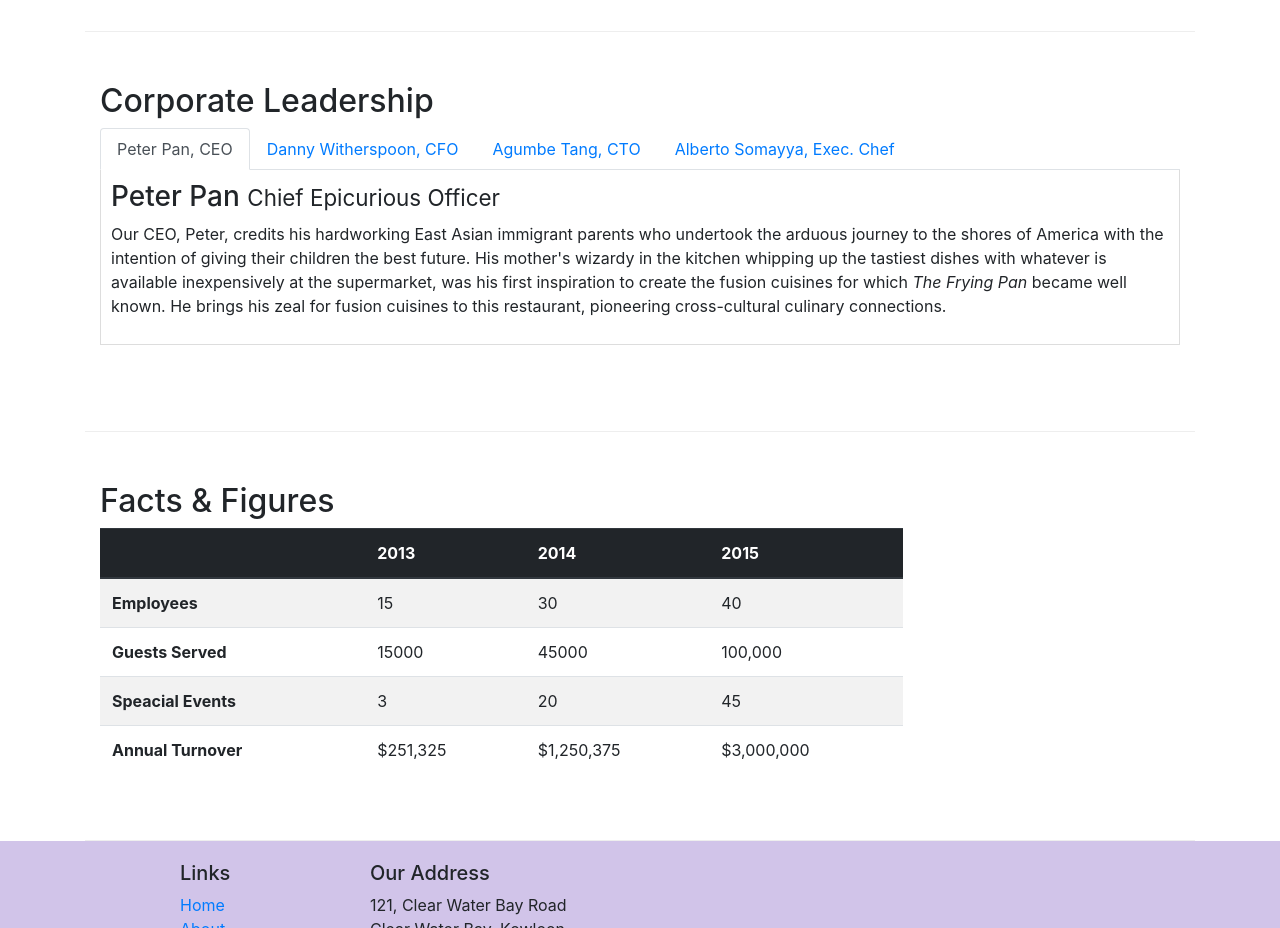
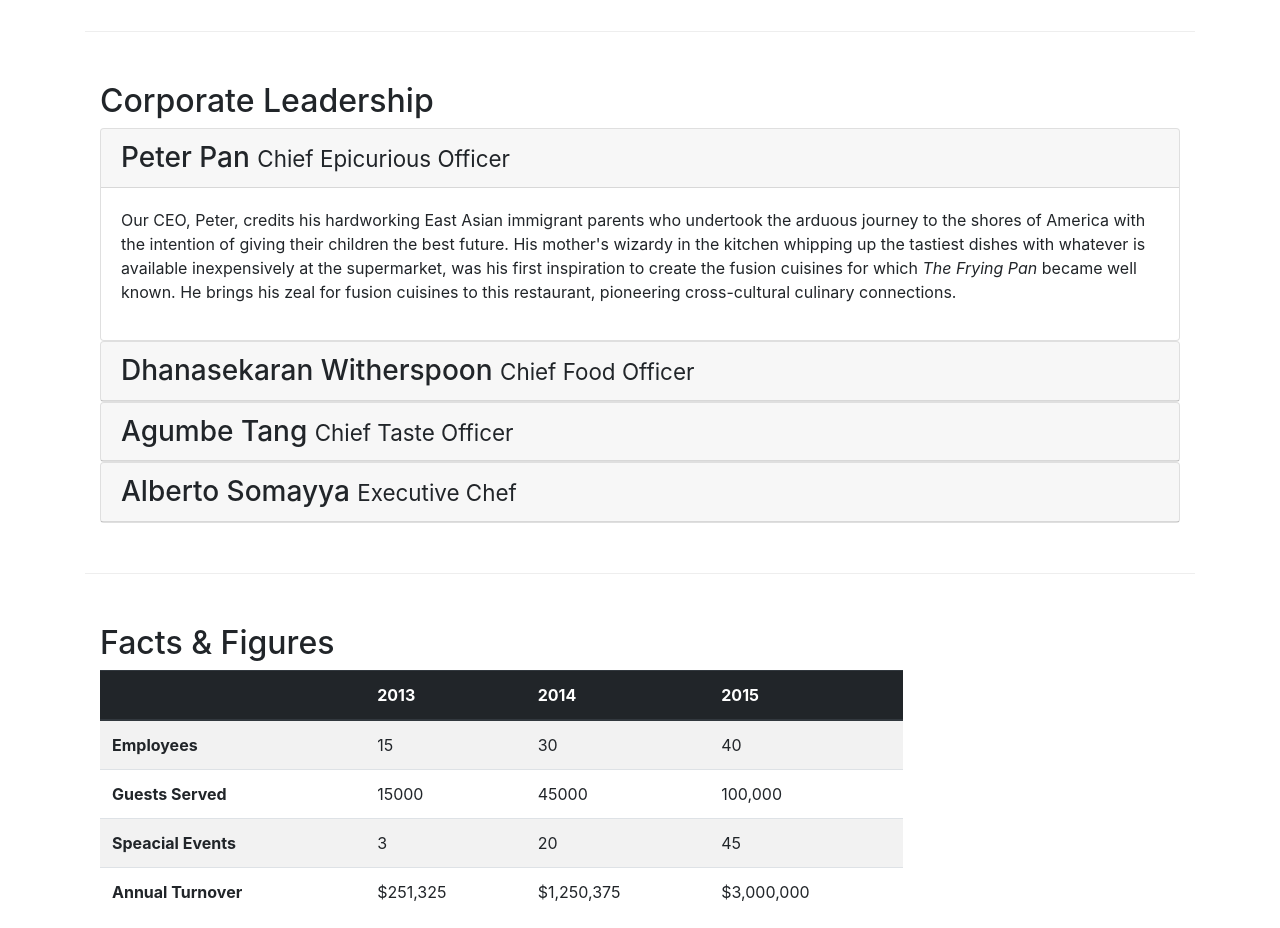
Before and after one commit to suhassbhat/LearningBoostrap, a website: page aboutus.html in a window 1280 px wide. Shown: the part 940-1868 px from the top of the page. Drawn offline with nearby package versions, Linux system fonts and the light colour scheme.

Commit message:
Accordion

```diff
--- a/aboutus.html
+++ b/aboutus.html
@@ -101,36 +101,46 @@
         <div class="row row-content">
             <div class="col-12">
                 <h2>Corporate Leadership</h2>
-                <ul class="nav nav-tabs">
-                    <li class="nav-item">
-                        <a class="nav-link active" href="#peter" role="tab" data-toggle="tab">Peter Pan, CEO</a>
-                    </li>
-                    <li class="nav-item">
-                        <a class="nav-link" href="#danny" role="tab" data-toggle="tab">Danny Witherspoon, CFO</a>
-                    </li>
-                    <li class="nav-item">
-                        <a class="nav-link" href="#agumbe" role="tab" data-toggle="tab">Agumbe Tang, CTO</a>
-                    </li>
-                    <li class="nav-item">
-                        <a class="nav-link" href="#alberto" role="tab" data-toggle="tab">Alberto Somayya, Exec. Chef</a>
-                    </li>
-                </ul>
-                <div class="tab-content">
-                    <div role="tabpannel" class="tab-pane fade show active" id="peter">
-                        <h3>Peter Pan <small>Chief Epicurious Officer</small></h3>
-                        <p class="d-none d-sm-block">Our CEO, Peter, credits his hardworking East Asian immigrant parents who undertook the arduous journey to the shores of America with the intention of giving their children the best future. His mother's wizardy in the kitchen whipping up the tastiest dishes with whatever is available inexpensively at the supermarket, was his first inspiration to create the fusion cuisines for which <em>The Frying Pan</em> became well known. He brings his zeal for fusion cuisines to this restaurant, pioneering cross-cultural culinary connections.</p>
+                <div id="accordion">
+                    <div class="card">
+                        <div class="card-header" role="tab" id="peterhead">
+                            <h3 class="mb-0"><a data-toggle="collapse" data-target="#peter">Peter Pan <small>Chief Epicurious Officer</small></a></h3>
+                        </div>
+                        <div role="tabpannel" class="collapse show" id="peter" data-parent="#accordion">
+                            <div class="card-body">
+                            <p class="d-none d-sm-block">Our CEO, Peter, credits his hardworking East Asian immigrant parents who undertook the arduous journey to the shores of America with the intention of giving their children the best future. His mother's wizardy in the kitchen whipping up the tastiest dishes with whatever is available inexpensively at the supermarket, was his first inspiration to create the fusion cuisines for which <em>The Frying Pan</em> became well known. He brings his zeal for fusion cuisines to this restaurant, pioneering cross-cultural culinary connections.</p>
+                            </div>
+                        </div>
                     </div>
-                    <div role="tabpannel" class="tab-pane fade" id="danny">
-                        <h3>Dhanasekaran Witherspoon <small>Chief Food Officer</small></h3>
-                        <p class="d-none d-sm-block">Our CFO, Danny, as he is affectionately referred to by his colleagues, comes from a long established family tradition in farming and produce. His experiences growing up on a farm in the Australian outback gave him great appreciation for varieties of food sources. As he puts it in his own words, <em>Everything that runs, wins, and everything that stays, pays!</em></p>
+                    <div class="card">
+                        <div class="card-header" role="tab" id="dannyhead">
+                            <h3 class="mb-0"><a data-toggle="collapse" data-target="#danny">Dhanasekaran Witherspoon <small>Chief Food Officer</small></a></h3>
+                        </div>
+                        <div role="tabpannel" class="collapse" id="danny" data-parent="#accordion">
+                            <div class="card-body">
+                            <p class="d-none d-sm-block">Our CFO, Danny, as he is affectionately referred to by his colleagues, comes from a long established family tradition in farming and produce. His experiences growing up on a farm in the Australian outback gave him great appreciation for varieties of food sources. As he puts it in his own words, <em>Everything that runs, wins, and everything that stays, pays!</em></p>
+                            </div>
+                        </div>
                     </div>
-                    <div role="tabpannel" class="tab-pane fade" id="agumbe">
-                        <h3>Agumbe Tang <small>Chief Taste Officer</small></h3>
-                        <p class="d-none d-sm-block">Blessed with the most discerning gustatory sense, Agumbe, our CTO, personally ensures that every dish that we serve meets his exacting tastes. Our chefs dread the tongue lashing that ensues if their dish does not meet his exacting standards. He lives by his motto, <em>You click only if you survive my lick.</em></p>
+                    <div class="card">
+                        <div class="card-header" role="tab" id="agumbehead">
+                            <h3 class="mb-0"><a data-toggle="collapse" data-target="#agumbe">Agumbe Tang <small>Chief Taste Officer</small></a></h3>
+                        </div>
+                        <div role="tabpannel" class="collapse" id="agumbe" data-parent="#accordion">
+                            <div class="card-body">
+                                <p class="d-none d-sm-block">Blessed with the most discerning gustatory sense, Agumbe, our CTO, personally ensures that every dish that we serve meets his exacting tastes. Our chefs dread the tongue lashing that ensues if their dish does not meet his exacting standards. He lives by his motto, <em>You click only if you survive my lick.</em></p>
+                            </div>
+                        </div>
                     </div>
-                    <div role="tabpannel" class="tab-pane fade" id="alberto">
-                        <h3>Alberto Somayya <small>Executive Chef</small></h3>
-                        <p class="d-none d-sm-block">Award winning three-star Michelin chef with wide International experience having worked closely with whos-who in the culinary world, he specializes in creating mouthwatering Indo-Italian fusion experiences. He says, <em>Put together the cuisines from the two craziest cultures, and you get a winning hit! Amma Mia!</em></p>
+                    <div class="card">
+                        <div class="card-header" role="tab" id="albertohead">
+                            <h3 class="mb-0"><a data-toggle="collapse" data-target="#alberto">Alberto Somayya <small>Executive Chef</small></a></h3>
+                        </div>
+                        <div role="tabpannel" class="collapse" id="alberto" data-parent="#accordion">
+                            <div class="card-body">
+                                <p class="d-none d-sm-block">Award winning three-star Michelin chef with wide International experience having worked closely with whos-who in the culinary world, he specializes in creating mouthwatering Indo-Italian fusion experiences. He says, <em>Put together the cuisines from the two craziest cultures, and you get a winning hit! Amma Mia!</em></p>
+                            </div>
+                        </div>
                     </div>
                 </div>
 
```
